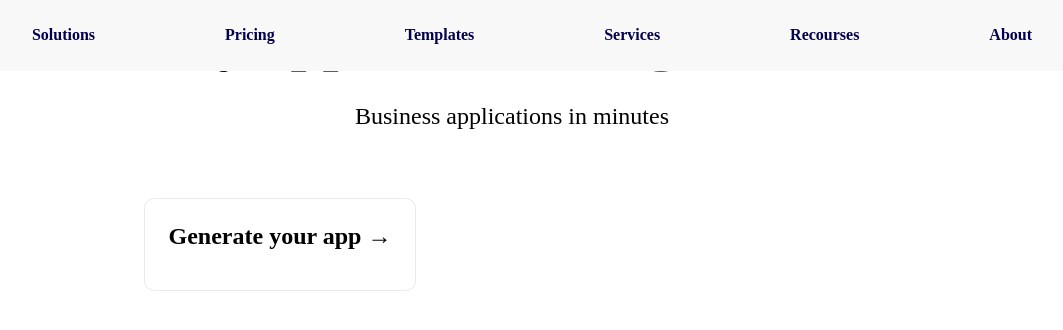
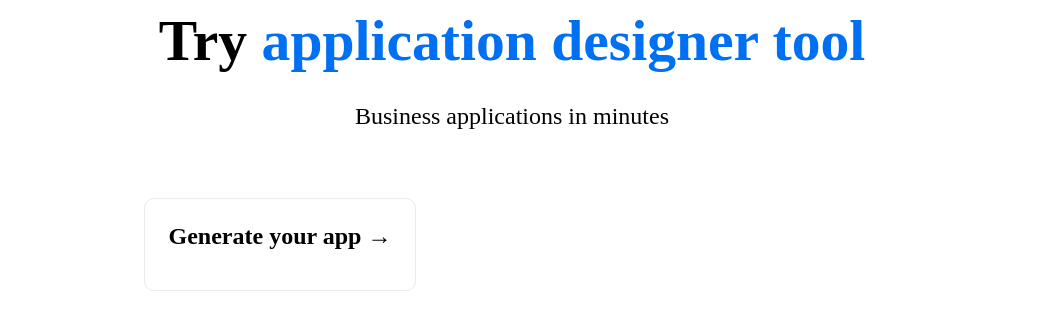
Before and after one commit to p-hetsman/nest-project-builder, a Next.js app in the folder client/: page /home/home in a window 1280 px wide. Shown: the top 330 px of the page, without its empty margins (128-1191 px from the left). Built offline with nearby package versions, Linux system fonts and the light colour scheme.

Commit message:
del:header

```diff
--- a/client/pages/home/home.tsx
+++ b/client/pages/home/home.tsx
@@ -1,10 +1,8 @@
-import Header from '@components/header/header';
 import HomeContent from '@components/home-content/home-content';
 
 export default function Home() {
     return (
         <>
-            <Header />
             <HomeContent />
         </>
     );
--- a/client/src/app/components/header/header.module.scss
+++ /dev/null
@@ -1,70 +0,0 @@
-.header {
-    position: absolute;
-    top: 0;
-    left: 0;
-    right: 0;
-    z-index: 12;
-    background: 0 0;
-    transition: box-shadow 0.15s ease;
-    box-shadow: 0 0 1px transparent;
-    list-style-type: none;
-}
-.header > .container {
-    margin: 0 auto;
-}
-.noBullets {
-    display: flex;
-    justify-content: space-around;
-    list-style-type: none;
-}
-.container {
-    margin-right: auto;
-    margin-left: auto;
-    padding-left: 15px;
-    padding-right: 15px;
-}
-.navbar {
-    position: relative;
-    min-height: 50px;
-    margin-bottom: 24px;
-    border: 1px solid transparent;
-}
-.navbar-default {
-    margin-bottom: 0;
-    background: 0 0;
-    border: none;
-    border-radius: 0;
-    line-height: 70px;
-    vertical-align: middle;
-    font-size: 14px;
-    background-color: #f8f8f8;
-    border-color: #e7e7e7;
-}
-
-.navbar-default .navbar-nav > li > a {
-    color: #02004e;
-    font-weight: 700;
-    font-size: 16px;
-    transition: font-weight 0.2s;
-    display: inline-block;
-    padding: 0;
-    text-decoration: none;
-}
-.navbar-default .navbar-nav {
-    margin: auto;
-}
-@media (min-width: 768px) {
-    .container {
-        width: calc(100% - 20px);
-    }
-}
-@media (min-width: 992px) {
-    .container {
-        width: 970px;
-    }
-}
-@media (min-width: 1200px) {
-    .container {
-        width: 1170px;
-    }
-}
--- a/client/src/app/components/header/header.tsx
+++ /dev/null
@@ -1,27 +0,0 @@
-import Link from 'next/link';
-import navLinks from '@data/navigation';
-import styles from './header.module.scss';
-
-export default function Header() {
-    return (
-        <div>
-            <header className={styles.header}>
-                <div className={styles.container}>
-                    <nav
-                        className={`${styles.navbar} ${styles['navbar-default']}`}
-                    >
-                        <ul
-                            className={`${styles.noBullets} ${styles.nav} ${styles['navbar-nav']} ${styles['navbar-right']}`}
-                        >
-                            {navLinks.map(link => (
-                                <li className={styles['db-list']} key={link.id}>
-                                    <Link href={link.link}>{link.name}</Link>
-                                </li>
-                            ))}
-                        </ul>
-                    </nav>
-                </div>
-            </header>
-        </div>
-    );
-}
```
